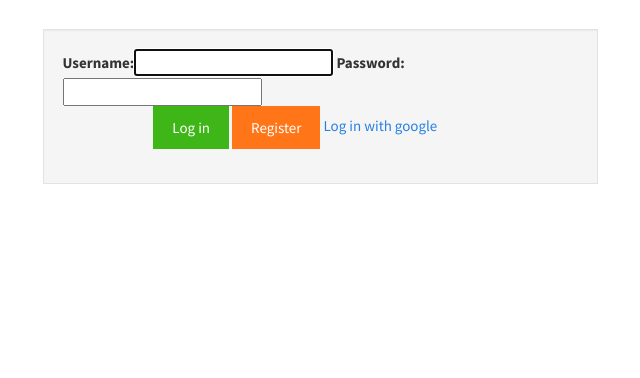
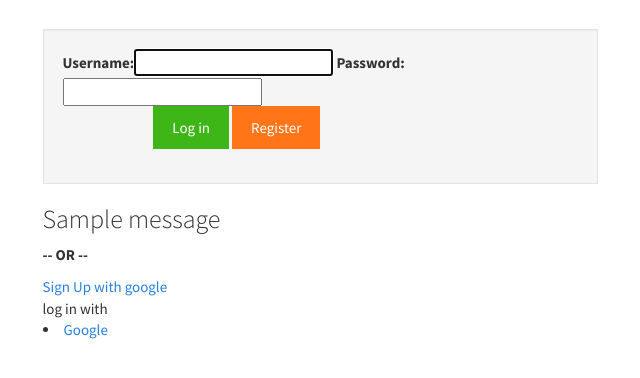
Before and after one commit to staspoberezhnik/django_test, a Django app: page /login/ in a window 1280 px wide. Shown: the part 51-429 px from the top of the page, without its empty margins (320-960 px from the left). Run offline with Django 3.2, Linux system fonts and the light colour scheme; tables that the repository leaves empty hold one stand-in row (values such as "Sample post"); one stand-in notice (Sample message) is shown; some libraries are stand-ins or nearby versions.

Commit message:
add google login django allauth.

```diff
--- a/register/admin.py
+++ b/register/admin.py
@@ -1,7 +1,9 @@
 from django.contrib import admin
+from django.contrib.auth.admin import UserAdmin
 from .models import User, MyApplication, AccessToken
 
+
 # Register your models here.
-admin.site.register(User)
+admin.site.register(User, UserAdmin)
 admin.site.register(MyApplication)
 admin.site.register(AccessToken)
--- a/register/templates/log_in.html
+++ b/register/templates/log_in.html
@@ -1,9 +1,12 @@
 {% extends 'base.html' %}
 {% load bootstrap %}
 {% load i18n %}
+{% load socialaccount %}
 {% block title %}Log in{% endblock %}
 
 {% block content %}
+     {% get_providers as socialaccount_providers %}
+
     <div class="well bs-component">
     <form action="{%url 'login'%}" method="post" class="form-horizontal" >
         {% csrf_token %}
@@ -13,13 +16,21 @@
             <div class="col-lg-10 col-lg-offset-2">
                 <button class="btn btn-success" type="submit">Log in</button>
                 <a href='{% url "register" %}' class="btn btn-warning">Register</a>
-                <input type="hidden" name="next" value="{{ next }}" />
-                <a href="{% url 'authorize' %}">Log in with google</a>
 
             </div>
         </div>
     </form>
     </div>
+    {% for message in messages %}
+    <h3>{{ message }}</h3>
+    {% endfor %}
 
-
+ <p><strong>-- OR --</strong></p>
+    <a href="{% provider_login_url 'google' %}">Sign Up with google</a>
+    {% if socialaccount_providers %}
+    <div class="socialaccount_ballot">
+          log in with
+        {% include "socialaccount/snippets/provider_list.html" with process="login" %}
+    </div>
+    {% endif %}
 {% endblock %}
--- a/register/urls.py
+++ b/register/urls.py
@@ -1,5 +1,4 @@
 from django.conf.urls import url
-# from django.urls import include
 from django.urls import include
 from oauth2_provider.views import AuthorizationView, TokenView, RevokeTokenView
 
```
Also changed, not shown: django_project/settings.py (+4 -11 lines), register/adapters.py (added, +14 -0 lines).
